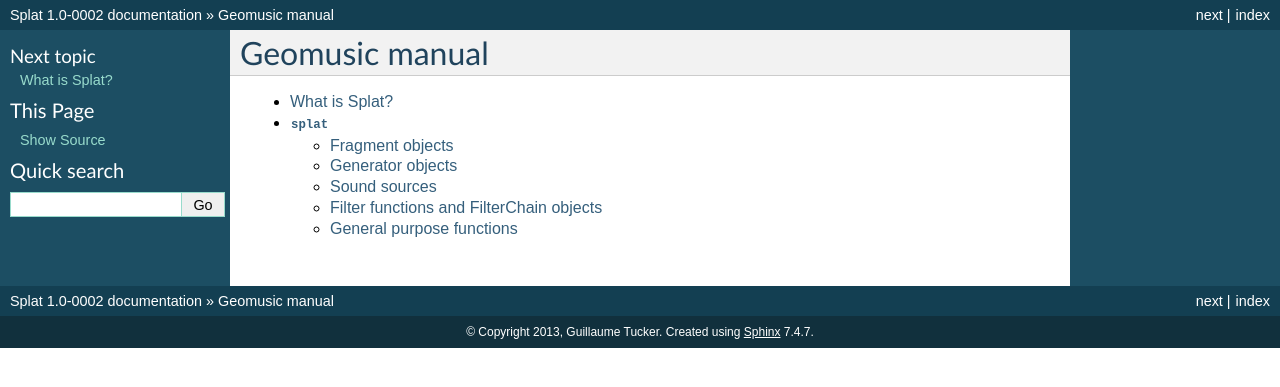
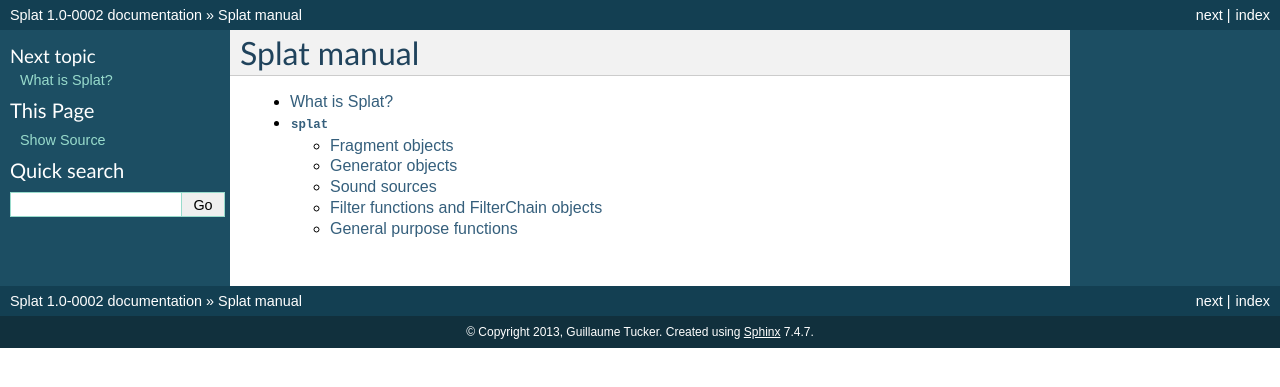
Before and after one commit to verdigris/splat, a Sphinx documentation site: the page built from doc/index.rst, in a window 1280 px wide. Shown: the top 387 px of the page. Built offline with Sphinx 7.4.7, drawn with Linux system fonts in a browser that asks for light colours; formulas are drawn with MathJax 3.

Commit message:
doc/index.rst: fix document title (now called Splat)

```diff
--- a/doc/index.rst
+++ b/doc/index.rst
@@ -1,10 +1,10 @@
-.. Geomusic documentation master file, created by
+.. Splat documentation master file, created by
    sphinx-quickstart on Tue Mar  5 22:42:04 2013.
    You can adapt this file completely to your liking, but it should at least
    contain the root `toctree` directive.
 
-Geomusic manual
-===============
+Splat manual
+============
 
 .. toctree::
    :maxdepth: 2
```
